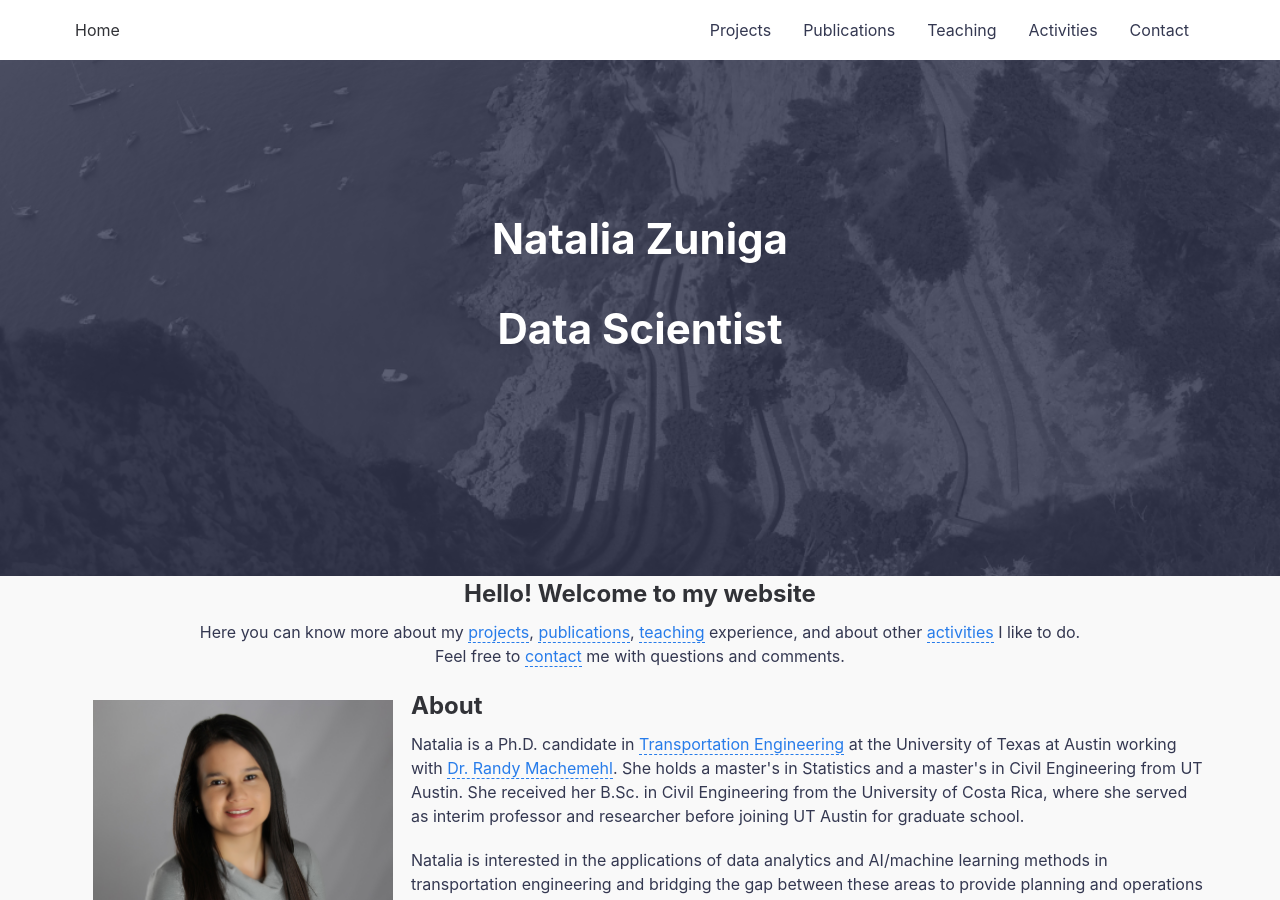
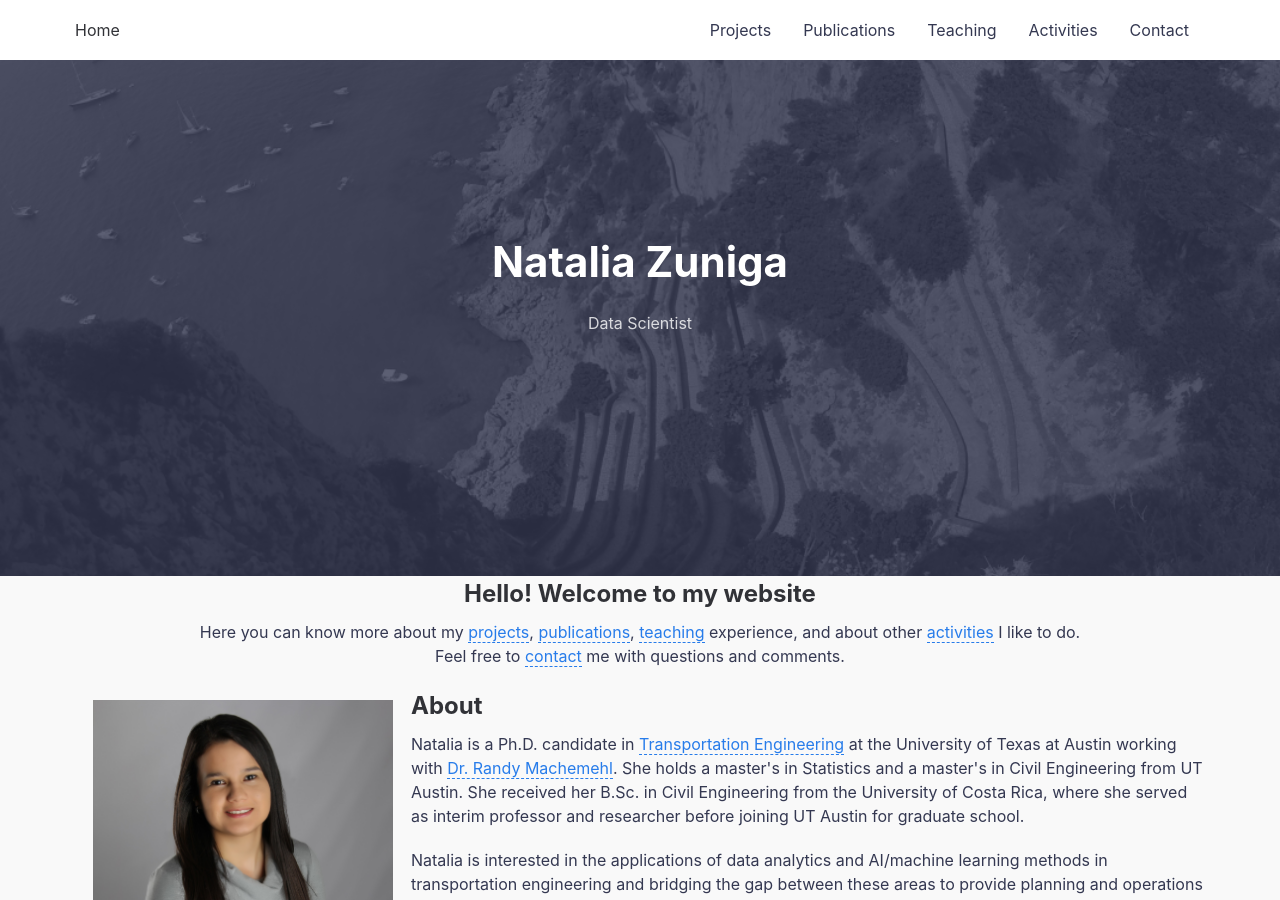
Before and after one commit to nzunigag/nzunigag.github.io, a Jekyll site: the page built from index.md, in a window 1280 px wide and 900 px high. Built offline with Jekyll 4.4.1, drawn with Linux system fonts in a browser that asks for light colours; comment, search, counter and statistics services are not loaded.

Commit message:
Update default.html

```diff
--- a/_layouts/default.html
+++ b/_layouts/default.html
@@ -23,7 +23,7 @@ layout: compress
     <div class="hero lazyload" data-bg="{{site.url}}/assets/img/main.jpg">
       <div class="hero__wrap">
         <h1 class="hero__title">{{ site.title | escape }}</h1>
-        <h2 class="hero__title">{{ site.tagline }}</h2>
+        <p class="hero__meta">{{ site.tagline }}</p>
         </div>
     </div>
 
```
